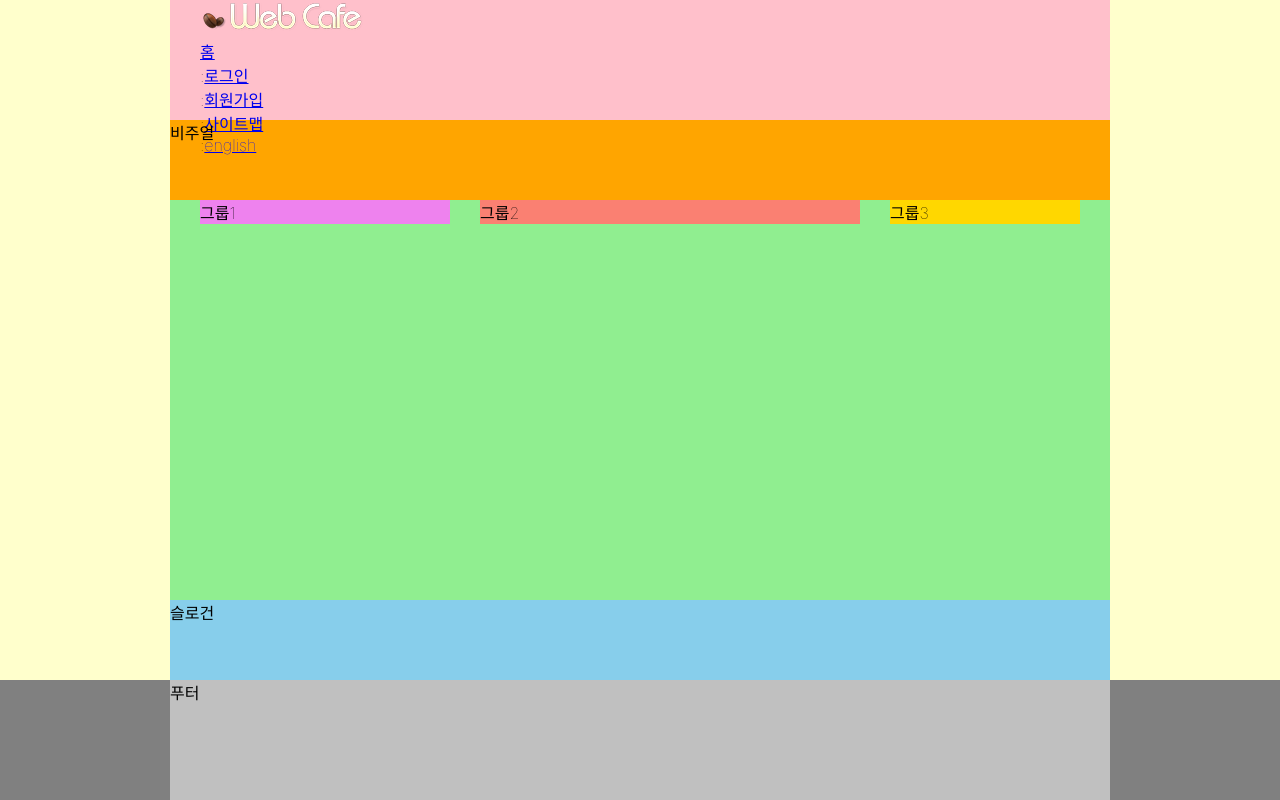
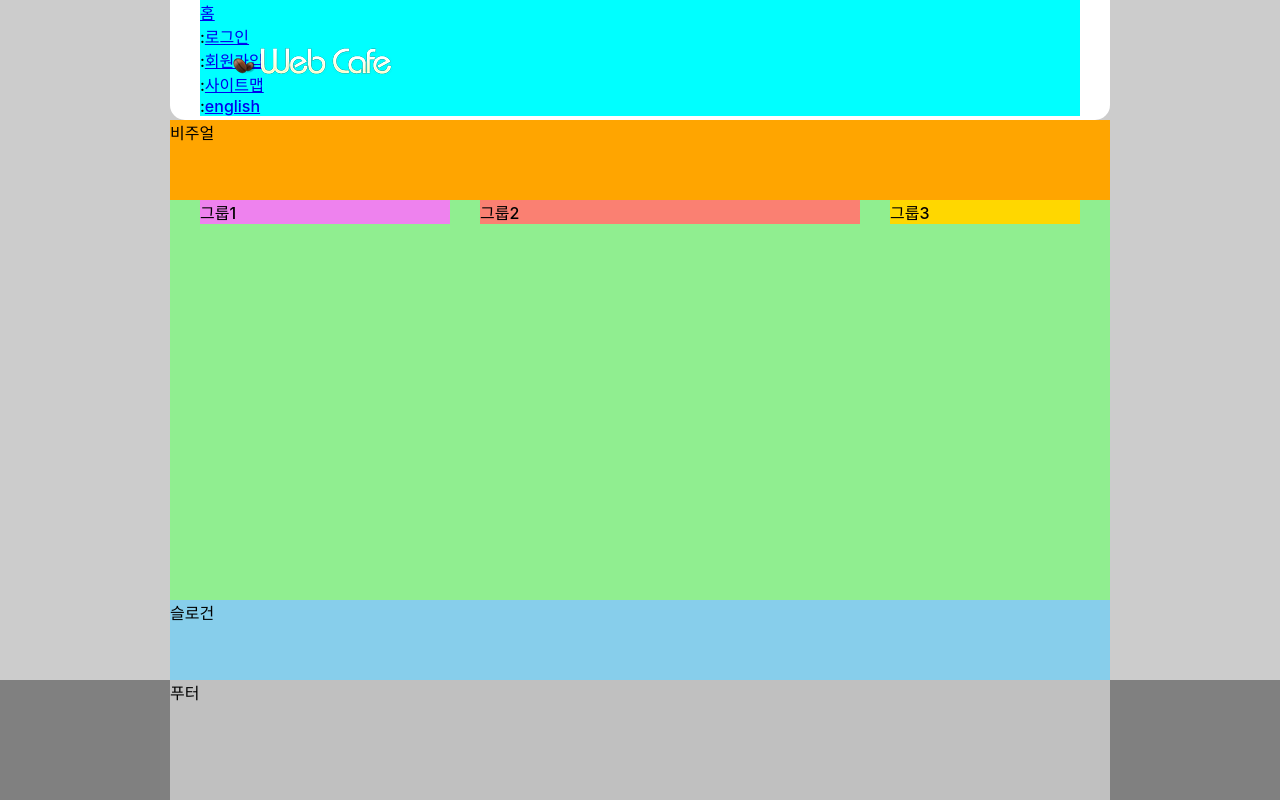
Before and after one commit to AnTaeYang/HTML5, a plain HTML site: page index.html in a window 1280 px wide. Drawn offline with Linux system fonts and the light colour scheme; a web font is replaced by a local one.

Commit message:
로고 배치 완료

```diff
--- a/styles/style.css
+++ b/styles/style.css
@@ -8,9 +8,9 @@
 
 /* 본문 스타일 */
 body {
-  background: #ffc;
+  background: #ccc;
   font-family: "Pretendard Variable", Pretendard, -apple-system, BlinkMacSystemFont, system-ui, Roboto, "Helvetica Neue", "Segoe UI", "Apple SD Gothic Neo", "Noto Sans KR", "Malgun Gothic", "Apple Color Emoji", "Segoe UI Emoji", "Segoe UI Symbol", sans-serif;
-  font-weight: 100;
+  font-weight: 500;
 }
 
 /* 레이아웃 (그룹화)*/
@@ -21,10 +21,25 @@ body {
 
 /* 헤더 */
 .header {
-  background: pink;
+  background: #fff;
   padding: 0 30px;
   height: 15vh;
+  border-radius: 0 0 15px 15px;
+  position: relative;
+  }
+
+/* 로고 */
+.logo {
+  position: absolute;
+  top: 45px;
+  left: 60px;
+
 }
+/* 텍스트 링크 모음 */
+.member {
+  background-color: aqua;
+}
+
 /* 비주얼 */
 .visual {
   background: orange;
```
